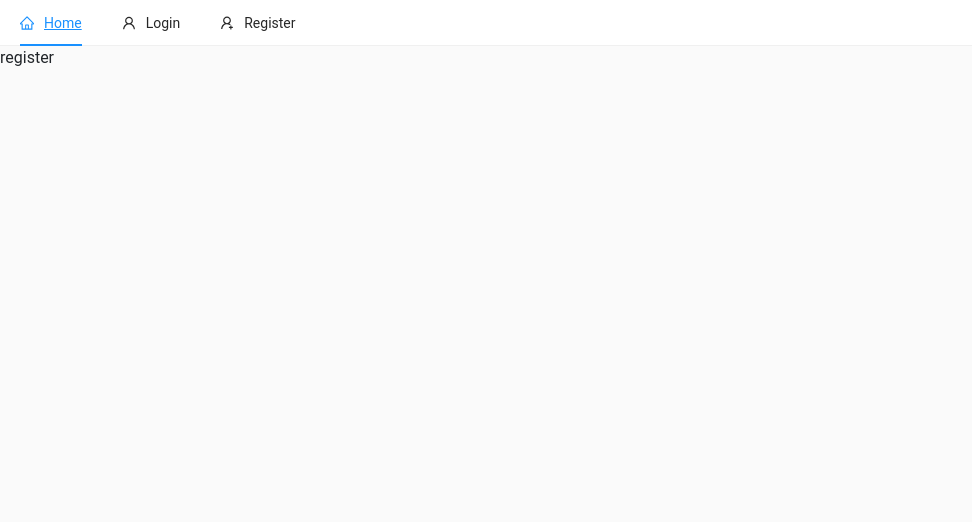
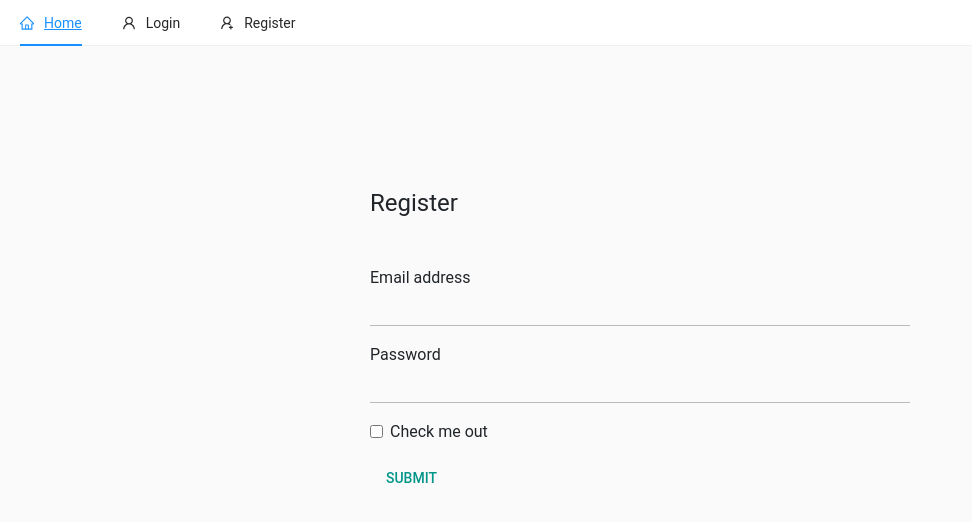
Before and after one commit to rickyhuangdev/react-ecommence-client, a React (Create React App) app: page /register in a window 1280 px wide. Shown: the top 522 px of the page, without its empty margins (0-972 px from the left). Built offline with nearby package versions, Linux system fonts and the light colour scheme.

Commit message:
create register form

```diff
--- a/package.json
+++ b/package.json
@@ -9,6 +9,7 @@
     "@testing-library/user-event": "^13.5.0",
     "antd": "^4.18.8",
     "firebase": "^9.6.7",
+    "formik": "^2.2.9",
     "react": "^17.0.2",
     "react-dom": "^17.0.2",
     "react-router-dom": "^5.2.0",
--- a/src/pages/auth/register.js
+++ b/src/pages/auth/register.js
@@ -1,11 +1,41 @@
-import React from 'react';
+import React, {useState} from 'react';
 
 const Register = () => {
+    const [email, setEmail] = useState('')
+    const [password, setPassword] = useState('')
+    const handleSubmit = (e) => {
+
+    }
+    const registerForm = () => (
+
+            <form className='mt-5' onSubmit={handleSubmit}>
+                <div className="form-group">
+                    <label htmlFor="exampleInputEmail1">Email address</label>
+                    <input type="email" className="form-control" id="exampleInputEmail1" aria-describedby="emailHelp" />
+                </div>
+                <div className="form-group">
+                    <label htmlFor="exampleInputPassword1">Password</label>
+                    <input type="password" className="form-control" id="exampleInputPassword1" />
+                </div>
+                <div className="form-group form-check">
+                    <input type="checkbox" className="form-check-input" id="exampleCheck1" />
+                        <label className="form-check-label" htmlFor="exampleCheck1">Check me out</label>
+                </div>
+                <button type="submit" className="btn btn-primary">Submit</button>
+            </form>
+
+    )
+
     return (
-        <div>
-register
+        <div className="container py-5">
+            <div className="row d-flex align-items-center" style={{minHeight:'65vh'}}>
+                <div className="col col-md-6 offset-md-3 mx-auto">
+                    <h4>Register</h4>
+                    {registerForm()}
+                </div>
+            </div>
         </div>
     );
-};
+    };
 
-export default Register;
+    export default Register;
```
Also changed, not shown: 1 other file (tests, documents, lock files or other folders).
